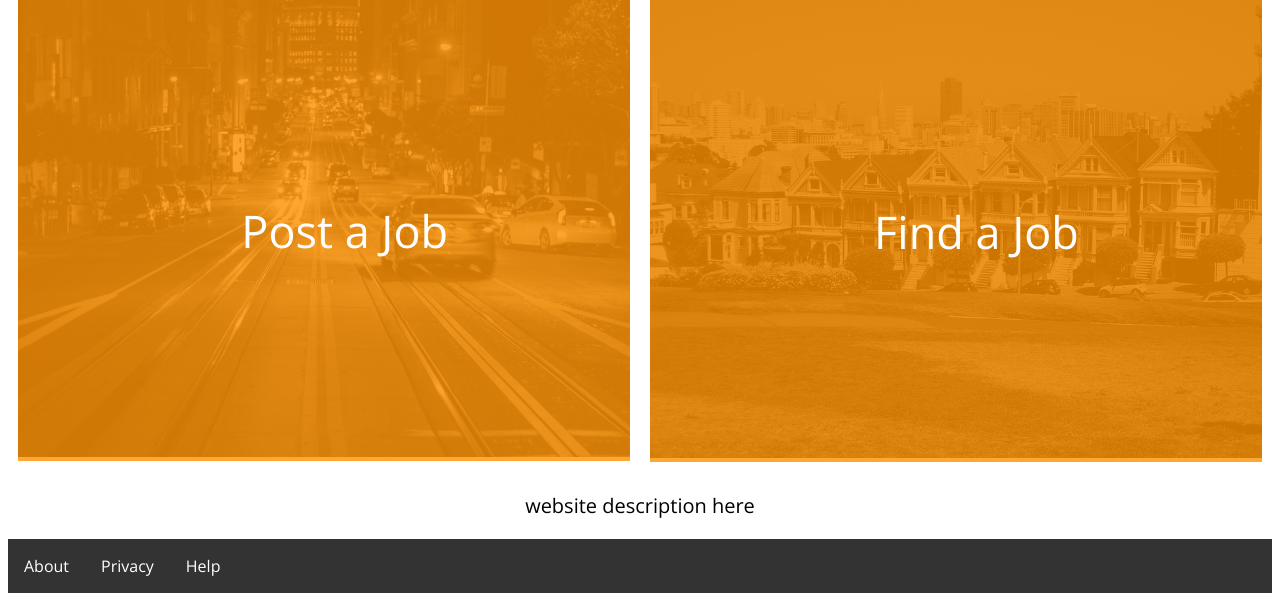
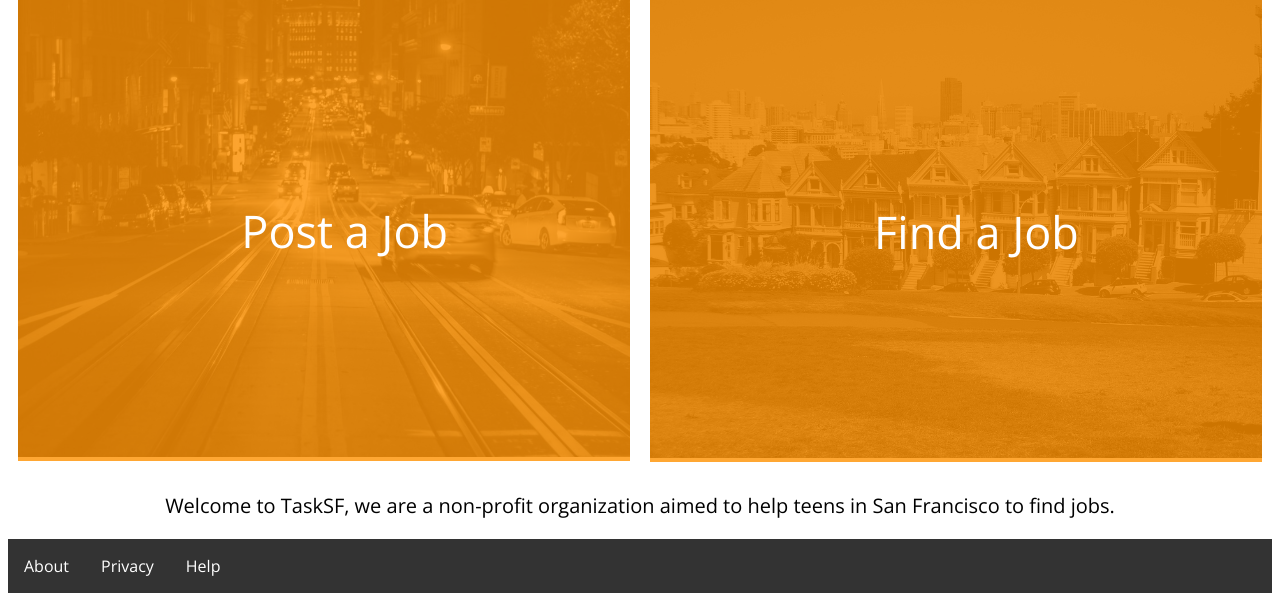
Before and after one commit to maya1amyx/YayTaskSF, a Python web app: template templates/index.html in a window 1280 px wide. Shown: the part 314-915 px from the top of the page. Run offline with Jinja, Linux system fonts and the light colour scheme; the template is opened without the code that fills it, so the values that code supplies are empty.

Commit message:
website description

```diff
--- a/templates/index.html
+++ b/templates/index.html
@@ -96,7 +96,7 @@
       </div>
     </div>
   </div>
-  <p id="webdesc">website description here</p>
+  <p id="webdesc">Welcome to TaskSF, we are a non-profit organization aimed to help teens in San Francisco to find jobs.</p>
 
 
 <a href="{{url}}">{{ url_text }} </a>
```
Also changed, not shown: 1 other file.
